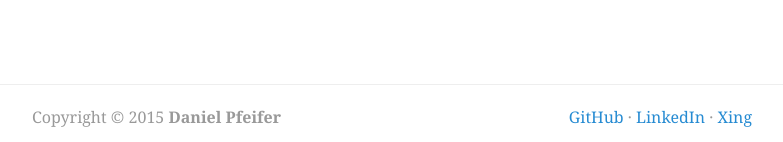
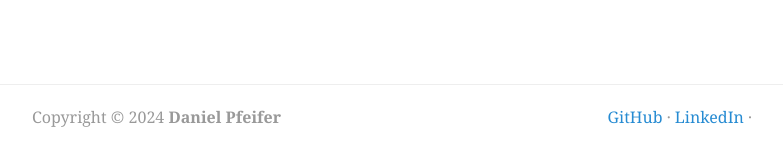
Before and after one commit to purpleKarrot/purplekarrot.net, a Jekyll site: the page built from _posts/2015-05-22-cmake-introduction-and-best-practices.md, in a window 1280 px wide. Shown: the part 1130-1272 px from the top of the page, without its empty margins (248-1031 px from the left). Built offline with Jekyll 4.4.1, drawn with Linux system fonts in a browser that asks for light colours.

Commit message:
update year

```diff
--- a/_config.yml
+++ b/_config.yml
@@ -3,20 +3,11 @@ tagline:       'Gedankenexperimente'
 url:           'http://purplekarrot.net'
 
 author:        'Daniel Pfeifer'
-copyright:     '2015'
-
-authorization_endpoint: 'https://indieauth.com/auth'
-token_endpoint:         'https://tokens.indieauth.com/token'
-
-pingback:      'https://webmention.io/purplekarrot.net/xmlrpc'
-webmention:    'https://webmention.io/purplekarrot.net/webmention'
-micropub:      'http://indigo.purplekarrot.net:8080/micropub'
-microsub:      'https://aperture.p3k.io/microsub/542'
+copyright:     '2024'
 
 email:         'daniel@pfeifer-mail.de'
 github:        'https://github.com/purplekarrot'
 linkedin:      'https://linkedin.com/in/purplekarrot'
-xing:          'https://www.xing.com/profile/Daniel_Pfeifer22'
 
 paginate:      3
 paginate_path: '/index:num.html'
@@ -26,5 +17,5 @@ include:       ['.well-known']
 sass:
   style:       :compact
 
-gems:
+plugins:
   - jekyll-feed
--- a/_layouts/default.html
+++ b/_layouts/default.html
@@ -6,12 +6,6 @@
   <meta http-equiv="content-type" content="text/html; charset=utf-8">
   <meta name="viewport" content="width=device-width, initial-scale=1.0, maximum-scale=1">
   <title>{{ page.title }} · {{ site.title }}</title>
-  <link rel="authorization_endpoint" href="{{ site.authorization_endpoint }}">
-  <link rel="token_endpoint" href="{{ site.token_endpoint }}">
-  <link rel="pingback" href="{{ site.pingback }}">
-  <link rel="webmention" href="{{ site.webmention }}">
-  <link rel="micropub" href="{{ site.micropub }}">
-  <link rel="microsub" href="{{ site.microsub }}">
   <link rel="stylesheet" href="/poole.css">
   <link rel="stylesheet" href="/style.css">
   {% feed_meta %}
@@ -34,7 +28,6 @@
       <div class="social">
         <a rel="me" href="{{ site.github }}">GitHub</a> ·
         <a rel="me" href="{{ site.linkedin }}">LinkedIn</a> ·
-        <a rel="me" href="{{ site.xing }}">Xing</a>
       </div>
     </div>
   </div>
```
Also changed, not shown: _drafts/cmake_pch.md (deleted, +0 -4 lines).
